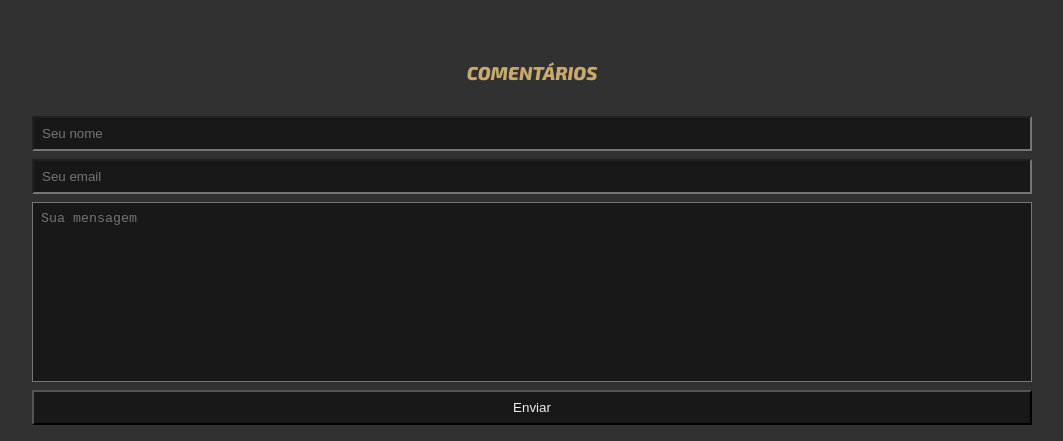
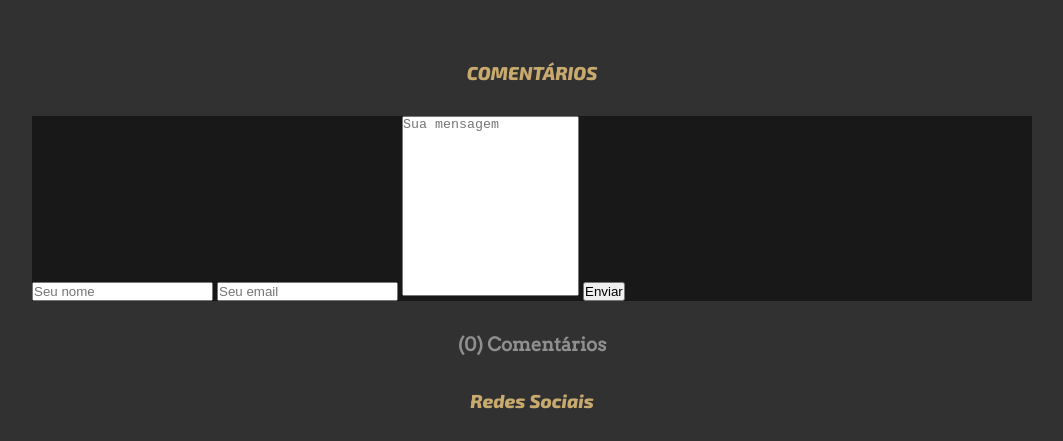
Before and after one commit to IanGabriel2003/Project_1_Kayn, a plain HTML site: page index.html in a window 1280 px wide. Shown: the part 4620-5061 px from the top of the page, without its empty margins (108-1171 px from the left). Drawn offline with Linux system fonts and the light colour scheme.

Commit message:
Ajuste nos Cometários

```diff
--- a/main.css
+++ b/main.css
@@ -39,7 +39,8 @@ header .container {
 .container,
 .rrhaast, .rkayn,
 .brhaast, .bkayn,
-.social-links {
+.social-links,
+form {
     max-width: 1000px;
     width: 100%;
     margin: 0px auto;
@@ -98,16 +99,10 @@ video,
     grid-template-columns: 1fr 1fr;
 }
 
-form input,
-form textarea,
-form button {
+form {
     background-color: #181818;
     color: white;
     display: block;
-    max-width: 1000px;
-    width: 100%;
-    margin-bottom: 8px;
-    padding: 8px;
 }
 
 form textarea {
@@ -116,8 +111,6 @@ form textarea {
 }
 
 form button {
-    background-color: #181818;
-    color: #ecf0f1;
     cursor: pointer;
 }
 
```
